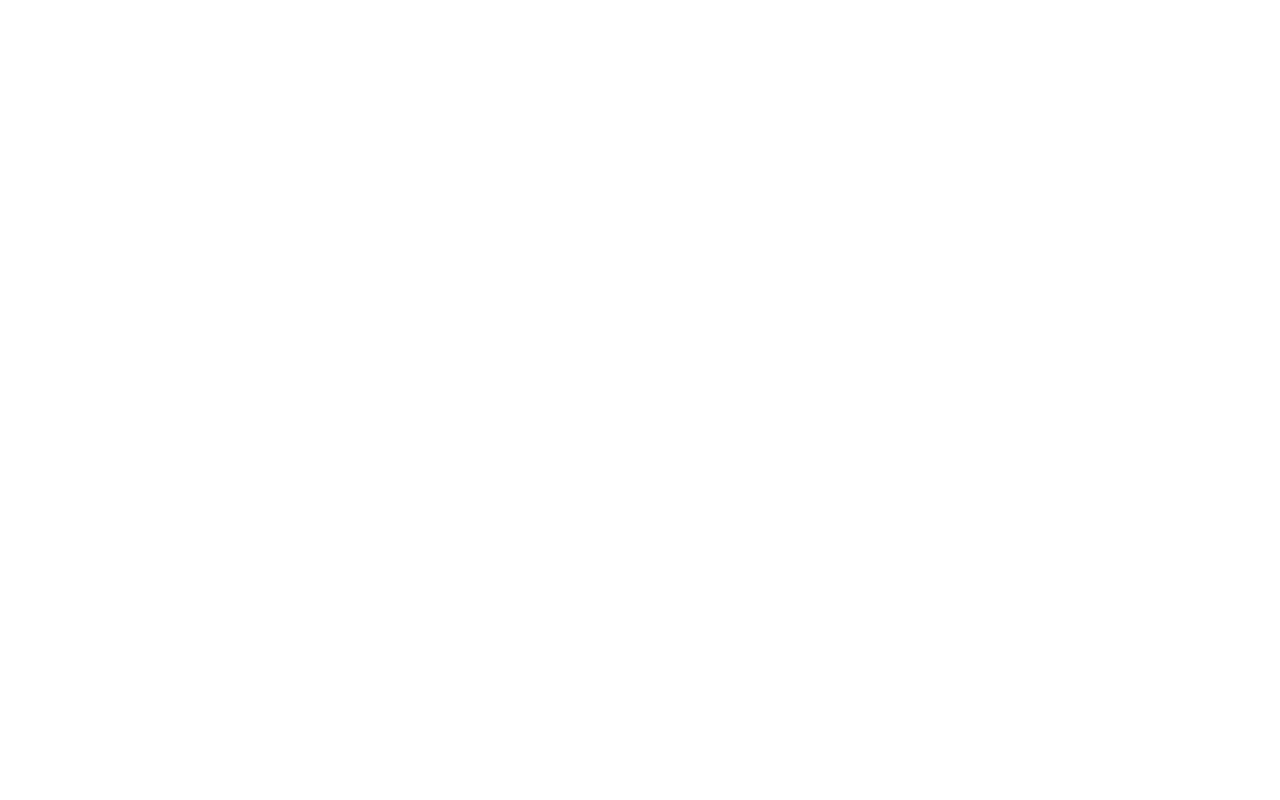
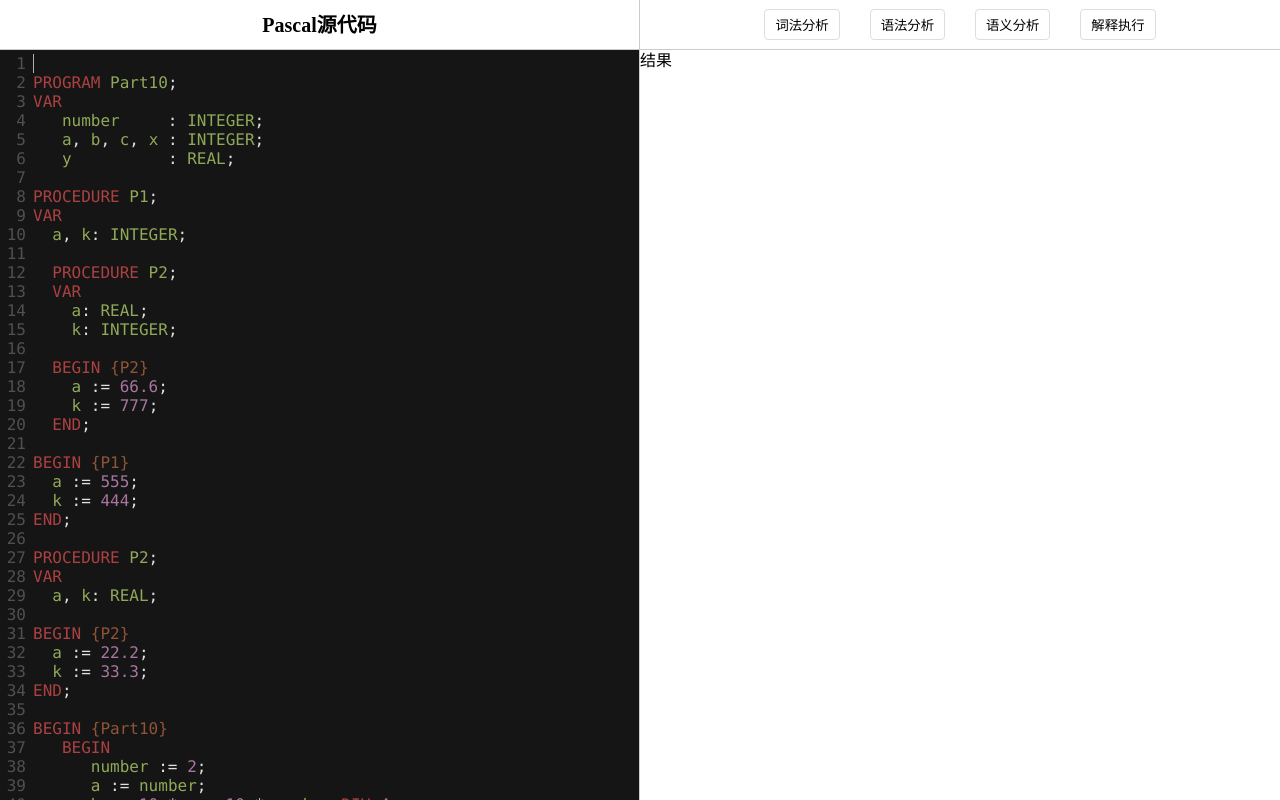
Before and after one commit to wchaochao/learn-interpreter, a website built with webpack: page index.html in a window 1280 px wide. Built offline with nearby package versions, Linux system fonts and the light colour scheme.

Commit message:
添加测试页面

```diff
--- a/index.html
+++ b/index.html
@@ -8,5 +8,32 @@
 </head>
 
 <body>
+  <div class="container">
+    <div class="layout-left">
+      <h2 class="title">Pascal源代码</h2>
+      <div class="code-editor">
+        <textarea name="" id="code-area" ></textarea>
+      </div>
+    </div>
+
+    <div class="layout-right">
+      <ul class="operate-bar">
+        <li class="operate-bar-item">
+          <button class="operate-bar-button lexer">词法分析</button>
+        </li>
+        <li class="operate-bar-item">
+          <button class="operate-bar-button parser">语法分析</button>
+        </li>
+        <li class="operate-bar-item">
+          <button class="operate-bar-button semantic">语义分析</button>
+        </li>
+        <li class="operate-bar-item">
+          <button class="operate-bar-button interpreter">解释执行</button>
+        </li>
+      </ul>
+
+      <pre class="result">结果</pre>
+    </div>
+  </div>
 </body>
 </html>
--- a/main.js
+++ b/main.js
@@ -1 +1,50 @@
-import * as example from './src/examples/interpreter'
+import './src/style/main.css'
+import 'codemirror/lib/codemirror.css'
+import 'codemirror/theme/base16-dark.css'
+import CodeMirror from 'codemirror/lib/codemirror'
+import 'codemirror/mode/pascal/pascal'
+import lexer from './src/examples/lexer'
+import parser from './src/examples/parser'
+import semantic from './src/examples/semantic'
+import interpreter from './src/examples/interpreter'
+import text from './src/examples/text'
+
+function main () {
+  const editor = CodeMirror.fromTextArea(document.getElementById('code-area'), {
+    mode: 'text/x-pascal',
+    theme: 'base16-dark',
+    lineNumbers: true,
+    firstLineNumber: 1,
+    intentUnit: 2,
+    intentWithTabs: false,
+    smartIntent: true,
+    matchBrackets : true,
+    autofocus: true
+  })
+
+  editor.setValue(text)
+
+  const dom = document.querySelector('.result')
+
+  document.querySelector('.lexer').addEventListener('click', () => {
+    const code = editor.getValue()
+    dom.innerHTML = lexer(code)
+  })
+
+  document.querySelector('.parser').addEventListener('click', () => {
+    const code = editor.getValue()
+    dom.innerHTML = parser(code)
+  })
+
+  document.querySelector('.semantic').addEventListener('click', () => {
+    const code = editor.getValue()
+    dom.innerHTML = semantic(code)
+  })
+
+  document.querySelector('.interpreter').addEventListener('click', () => {
+    const code = editor.getValue()
+    dom.innerHTML = interpreter(code)
+  })
+}
+
+main()
--- a/package.json
+++ b/package.json
@@ -24,11 +24,16 @@
     "@babel/preset-env": "^7.7.7",
     "babel-loader": "^8.0.6",
     "cross-env": "^6.0.3",
+    "css-loader": "^3.4.1",
     "eslint": "^6.8.0",
     "html-webpack-plugin": "^3.2.0",
+    "style-loader": "^1.1.2",
     "webpack": "^4.41.5",
     "webpack-bundle-analyzer": "^3.6.0",
     "webpack-cli": "^3.3.10",
     "webpack-dev-server": "^3.10.1"
+  },
+  "dependencies": {
+    "codemirror": "^5.50.2"
   }
 }
--- a/src/examples/interpreter.js
+++ b/src/examples/interpreter.js
@@ -3,8 +3,10 @@ import Lexer from '../lexer/index'
 import Parser from '../parser/index'
 import Interpreter from '../interpreter/index'
 
-let lexer = new Lexer(text)
-let parser = new Parser(lexer)
-let interpreter = new Interpreter(parser)
-interpreter.interprete()
-console.log(JSON.stringify(interpreter.GLOBAL_SCOPE, null, '|-'))
+export default function interpreter (text) {
+  let lexer = new Lexer(text)
+  let parser = new Parser(lexer)
+  let interpreter = new Interpreter(parser)
+  interpreter.interprete()
+  return JSON.stringify(interpreter.GLOBAL_SCOPE, null, '|-')
+}
--- a/src/examples/lexer.js
+++ b/src/examples/lexer.js
@@ -1,9 +1,12 @@
-import text from './text'
 import Lexer from '../lexer/index'
 
-let lexer = new Lexer(text)
-let token
-do {
-  token = lexer.getNextToken()
-  console.log(token)
-} while (token.value !== null)
+export default function lexer (text) {
+  let lexer = new Lexer(text)
+  let token
+  let result = []
+  do {
+    token = lexer.getNextToken()
+    result.push(token.toString())
+  } while (token.value !== null)
+  return result.join('\n')
+}
--- a/src/examples/parser.js
+++ b/src/examples/parser.js
@@ -1,7 +1,8 @@
-import text from './text'
 import Lexer from '../lexer/index'
 import Parser from '../parser/index'
 
-let lexer = new Lexer(text)
-let parser = new Parser(lexer)
-console.log(JSON.stringify(parser.parse(), null, '|-'))
+export default function parser (text) {
+  let lexer = new Lexer(text)
+  let parser = new Parser(lexer)
+  return JSON.stringify(parser.parse(), null, '|-')
+}
--- a/src/examples/semantic.js
+++ b/src/examples/semantic.js
@@ -1,11 +1,12 @@
-import text from './text'
 import Lexer from '../lexer/index'
 import Parser from '../parser/index'
 import Semantic from '../semantic/index'
 
-let lexer = new Lexer(text)
-let parser = new Parser(lexer)
-let tree = parser.parse()
-let semantic = new Semantic()
-semantic.visit(tree)
-console.log(JSON.stringify(semantic.symtab.toString(), null, '|-'))
+export default function semantic (text) {
+  let lexer = new Lexer(text)
+  let parser = new Parser(lexer)
+  let tree = parser.parse()
+  let semantic = new Semantic()
+  semantic.visit(tree)
+  return JSON.stringify(semantic.symtab.toString(), null, '|-')
+}
--- a/src/lexer/Token.js
+++ b/src/lexer/Token.js
@@ -5,6 +5,6 @@ export default class Token {
   }
 
   toString () {
-    return `Token(${this.type}, ${this.value})`
+    return `Token(${this.type.toString()}, ${this.value})`
   }
 }
--- /dev/null
+++ b/src/style/main.css
@@ -0,0 +1,77 @@
+* {
+  padding: 0;
+  margin: 0;
+  list-style: none;
+  box-sizing: border-box;
+}
+
+html, body {
+  height: 100%;
+}
+
+.container {
+  height: 100%;
+  display: flex;
+  align-items: stretch;
+}
+
+.layout-left,
+.layout-right {
+  width: 50%;
+  display: flex;
+  flex-direction: column;
+}
+
+.layout-left {
+  border-right: 1px solid #ccc;
+}
+
+.title,
+.operate-bar {
+  height: 50px;
+  line-height: 50px;
+}
+
+.title {
+  text-align: center;
+  border-bottom: 1px solid #ccc;
+  font-size: 20px;
+}
+
+.operate-bar {
+  display: flex;
+  justify-content: center;
+  border-bottom: 1px solid #ccc;
+}
+
+.operate-bar-item + .operate-bar-item {
+  margin-left: 30px;
+}
+
+.operate-bar-button {
+  padding: 5px 10px;
+  border: 1px solid #ddd;
+  border-radius: 4px;
+  background: #fff;
+  cursor: pointer;
+}
+
+.code-editor,
+.result {
+  flex-grow: 1;
+}
+
+.code-editor .CodeMirror,
+.result {
+  height: calc(100vh - 50px);
+}
+
+.result {
+  overflow: auto;
+  line-height: 22px;
+}
+
+.CodeMirror-code,
+.result {
+  font-family: Menlo, Monaco, Consolas, "Courier New", monospace;
+}
--- a/webpack.config.js
+++ b/webpack.config.js
@@ -3,7 +3,6 @@ const HtmlWebpackPlugin = require('html-webpack-plugin')
 const BundleAnalyzerPlugin = require('webpack-bundle-analyzer').BundleAnalyzerPlugin
 
 const isDev = process.env.NODE_ENV === 'development'
-console.log(process.env.NODE_ENV)
 const otherPlugins = isDev ? [new BundleAnalyzerPlugin()] : []
 
 module.exports = {
@@ -23,6 +22,10 @@ module.exports = {
             presets: ['@babel/preset-env']
           }
         }
+      },
+      {
+        test: /\.css$/,
+        use: ['style-loader', 'css-loader']
       }
     ]
   },
@@ -36,6 +39,11 @@ module.exports = {
   ],
   devServer: {
     contentBase: './dist',
-    open: true
+    open: false
+  },
+  optimization: {
+    splitChunks: {
+      chunks: 'all'
+    }
   }
 }
```
Also changed, not shown: 1 other file.
